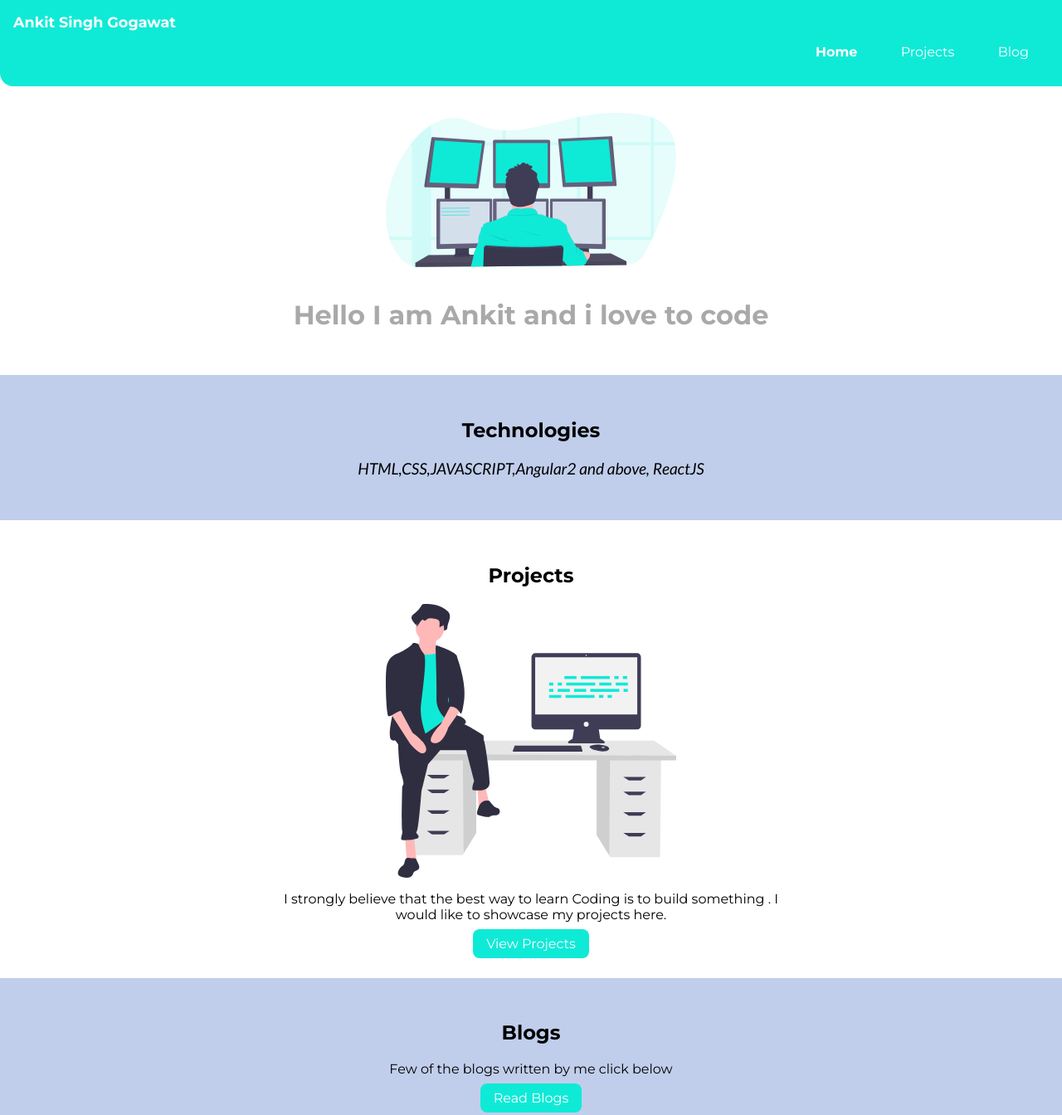
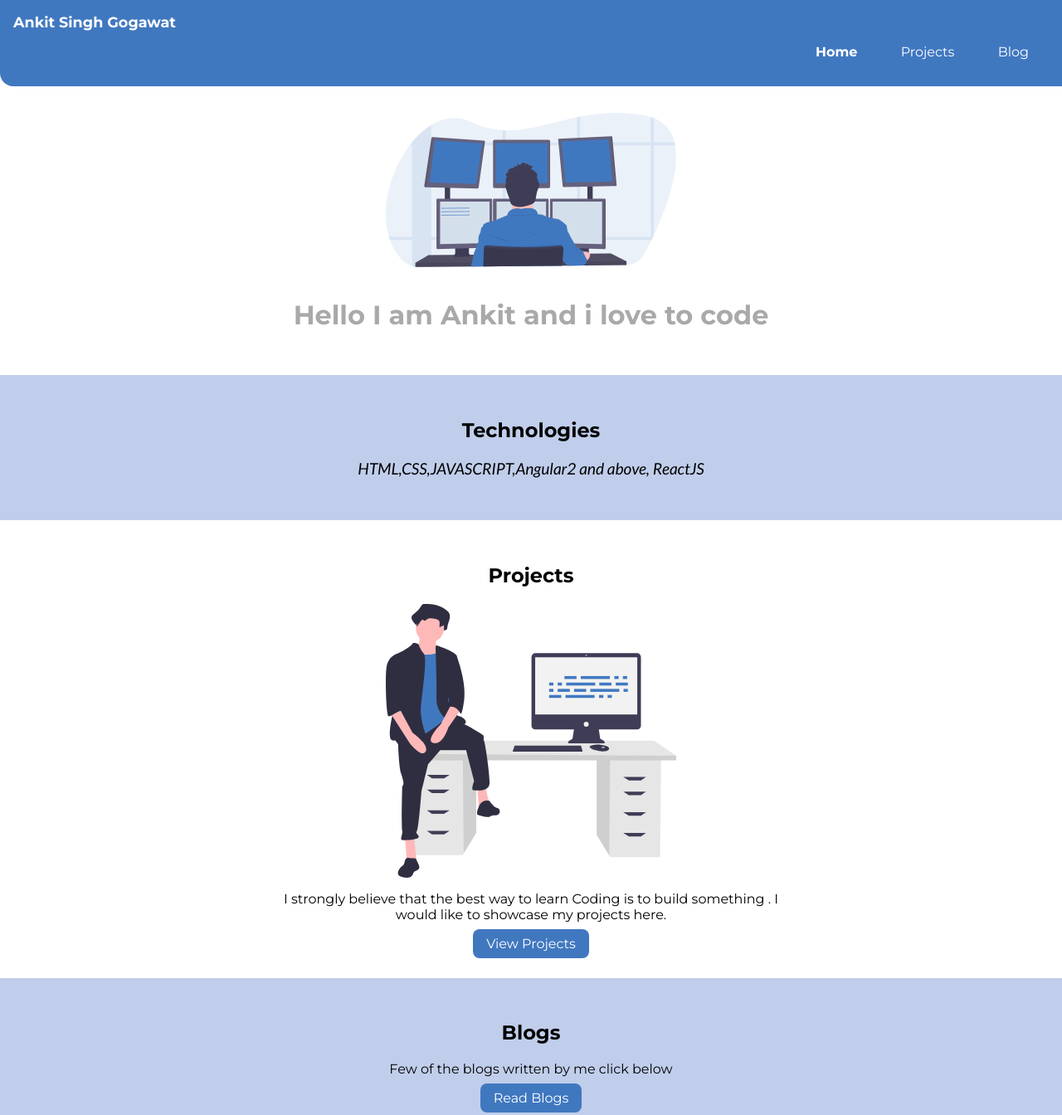
Before and after one commit to ankitgogawat/portfolio, a plain HTML site: page index.html in a window 1280 px wide. Shown: the top 1344 px of the page at 83% size. Drawn offline with Linux system fonts and the light colour scheme.

Commit message:
theme colour updates

```diff
--- a/index.html
+++ b/index.html
@@ -25,7 +25,7 @@
     </nav>
 
     <header class="hero">
-        <img class="hero-img" src="./assets/undraw_programming_2svr.svg">
+        <img class="hero-img" src="./assets/PIC1col2.svg">
         <h1 class="hero-heading">Hello I am Ankit and i love to code</h1>
     </header>
 
@@ -41,7 +41,7 @@
     <section class="section">
         <div class="container-center container">
             <h1>Projects</h1>
-            <img class="section-img" src="assets\Project.svg">
+            <img class="section-img" src="assets/PIC2col2.svg">
         </div>
         <div class="container-center container">
 
--- a/styles.css
+++ b/styles.css
@@ -2,7 +2,7 @@
 @import url('https://fonts.googleapis.com/css2?family=Lato:ital@1&display=swap');
 
 :root {
-    --primary-color: #0FEAD7;
+    --primary-color: #4078c0;
     --off-white: #c0ceeb;
 
     /* #F3F4F6 */
```
Also changed, not shown: projects.html (+1 -1 lines), assets/PIC1col2.svg (added), assets/PIC2col2.svg (added).
